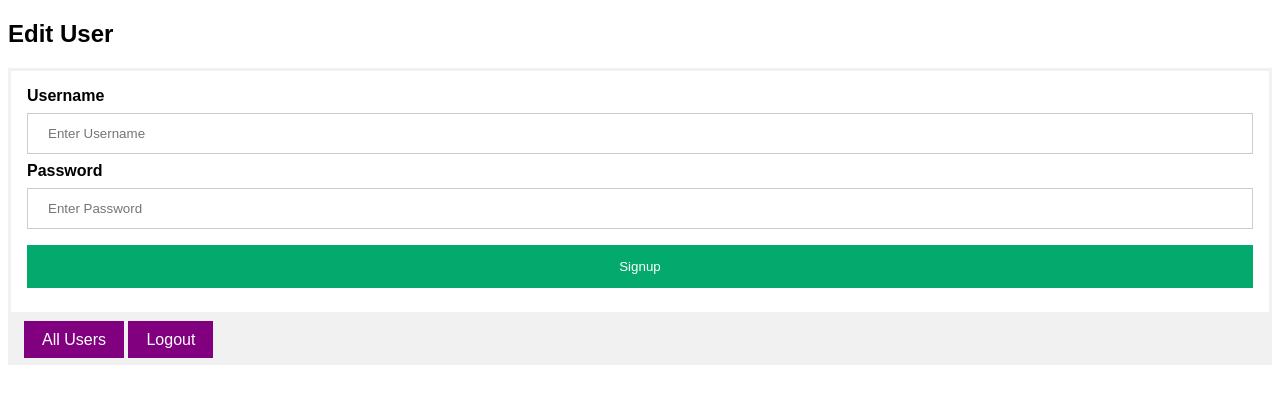
After one commit to Satyajay01/PHP, a PHP site: page /edit-user.php in a window 1280 px wide. The commit adds this page. Shown: the top 404 px of the page. Run offline with PHP 8.4, Linux system fonts and the light colour scheme.

Commit message:
edit-user file created and get user's data ,by user id for user datal editing purpose

```diff
--- /dev/null
+++ b/(15)_CRUD_Project/edit-user.php
@@ -0,0 +1,45 @@
+<?php
+
+include("config/database.php");
+
+
+?>
+
+<!DOCTYPE html>
+<html lang="en">
+
+<head>
+    <meta charset="UTF-8">
+    <meta name="viewport" content ="width=device-width, initial-scale=1.0">
+    <meta http-equiv="X-UA-Compatible" content="ie=edge">
+    <link href="css/style.css" rel="stylesheet">
+    <title>PHP CRUD Application</title>
+</head>
+
+<body>
+    <section class="section">
+        <h2>Edit User</h2>
+
+        <form action="add-user.php" method="post">
+            <div class="container">
+                <label for="uname"><b>Username</b></label>
+                <input type="text" placeholder="Enter Username" name="username" required>
+
+                <label for="psw"><b>Password</b></label>
+                <input type="password" placeholder="Enter Password" name="password" required>
+
+                <button type="submit" name="submit">Signup</button>
+            </div>
+        </form>
+
+        <div class="container" style="background-color:#f1f1f1">
+            <a href="users.php" class="footerbtn">All Users</a>
+
+            <a href="logout.php" class="footerbtn">Logout</a>
+
+        </div>
+    </section>
+
+</body>
+
+</html>
--- a/(15)_CRUD_Project/users.php
+++ b/(15)_CRUD_Project/users.php
@@ -42,7 +42,7 @@ $result = $conn->query($sql);
                     <td><?php echo $row['username']; ?></td>
                     <td><?php echo date("d-m-y H:i A",strtotime($row['date'])); ?></td>
                     <td>
-                        <a href="#" class="button edit">Edit</a>
+                        <a href="edit-user.php?id=<?php echo $row['id']; ?>" class="button edit">Edit</a>  // get user's data ,by user id for user datal Edit
                         <a href="#" class="button delete">Delete</a>
                     </td>
                 </tr>
```
